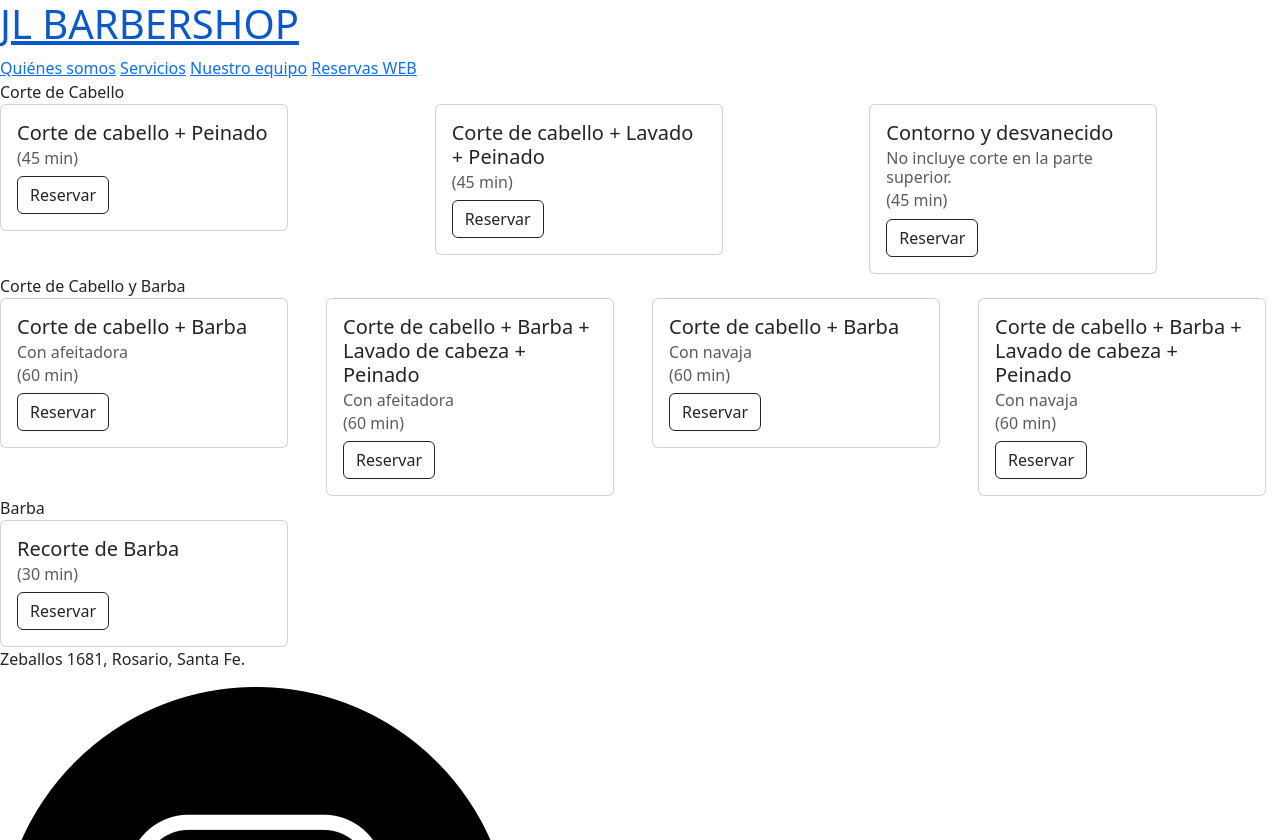
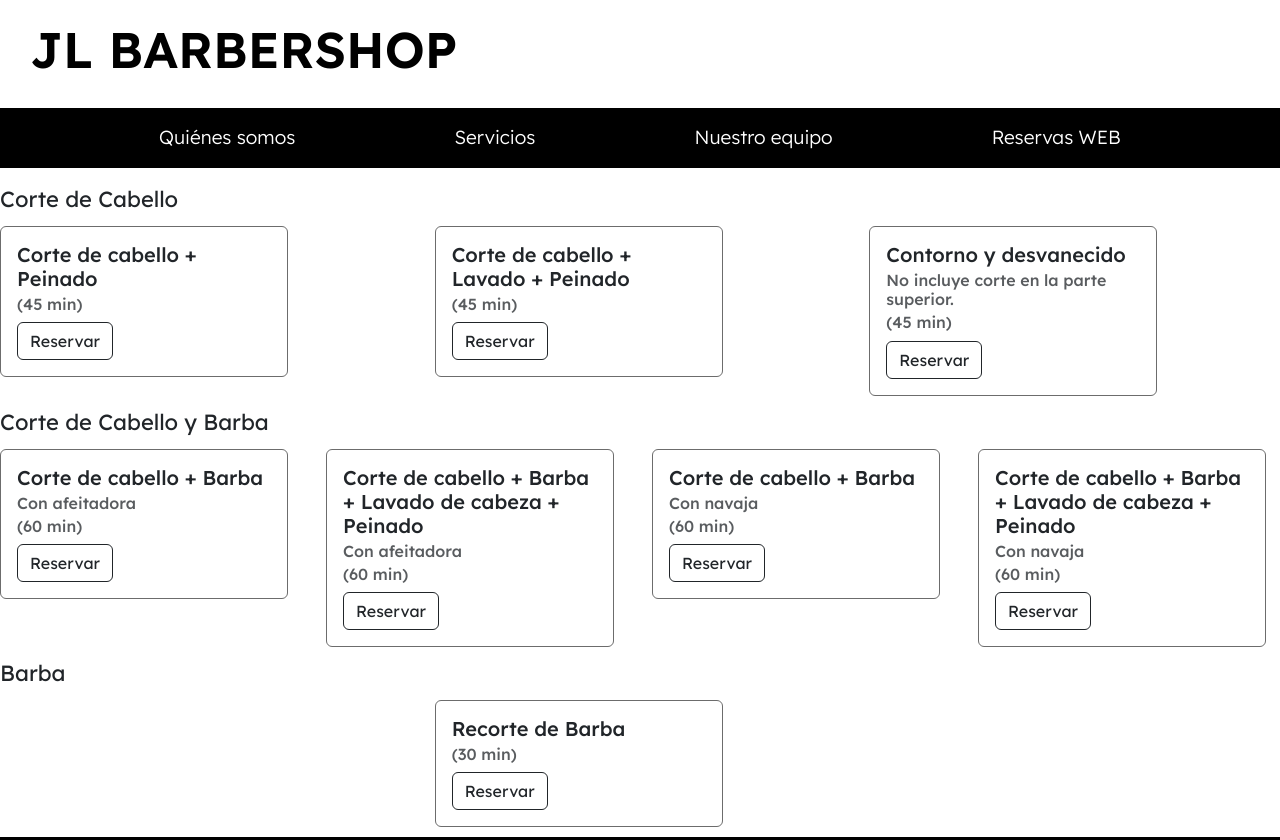
Before and after one commit to MalenaSagripanti/PF-Sagripanti, a website: page paginas/servicios.html in a window 1280 px wide. Shown: the top 840 px of the page. Drawn offline with nearby package versions, Linux system fonts and the light colour scheme.

Commit message:
empecé a pasar mi css a sass y modifique mis titulos de paginas teniendo en cuenta el SEO

```diff
--- a/css/style.css
+++ b/css/style.css
@@ -121,6 +121,7 @@ footer .caja1 {
     margin-left: 25px;
     margin-right: 25px;
     display: flex;
+    align-items: center;
     }
 
 
--- a/paginas/servicios.html
+++ b/paginas/servicios.html
@@ -7,8 +7,8 @@
         <link rel="preconnect" href="https://fonts.gstatic.com" crossorigin>
         <link href="https://fonts.googleapis.com/css2?family=Lexend:wght@100;200;300;400;500;600&display=swap" rel="stylesheet">
         <link href="https://cdn.jsdelivr.net/npm/bootstrap@5.3.2/dist/css/bootstrap.min.css" rel="stylesheet" integrity="sha384-T3c6CoIi6uLrA9TneNEoa7RxnatzjcDSCmG1MXxSR1GAsXEV/Dwwykc2MPK8M2HN" crossorigin="anonymous">
-        <link rel="stylesheet" href="../css/main.css">
-        <title>Servicios</title>
+        <link rel="stylesheet" href="../css/style.css">
+        <title>JL Babrershop | Servicios</title>
     </head>
     <body>
         <header>
--- a/scss/app.scss
+++ b/scss/app.scss
@@ -0,0 +1,3 @@
+@import './general/reset.scss' ;
+@import './layout/header.scss';
+@import './layout/footer.scss'
--- a/scss/general/reset.scss
+++ b/scss/general/reset.scss
@@ -0,0 +1,6 @@
+* {
+    margin: 0px;
+    padding: 0px;
+    font-family: 'lexend', 'sans-serif';
+    overflow-x: hidden;
+}
--- a/scss/layout/header.scss
+++ b/scss/layout/header.scss
@@ -0,0 +1,12 @@
+header{
+    .jl {
+    font-size: 50px;
+    font-weight: 600;
+    text-decoration: none;
+    color: black;
+}
+    h1 {
+    padding: 20px;
+    margin-left: 10px;
+}
+}
```
Also changed, not shown: index.html (+2 -2 lines), paginas/nuestro-equipo.html (+2 -2 lines), paginas/quienes-somos.html (+2 -2 lines), paginas/reservas-web.html (+2 -2 lines), css/main.css, scss/layout/main.scss (deleted), 1 other file.
